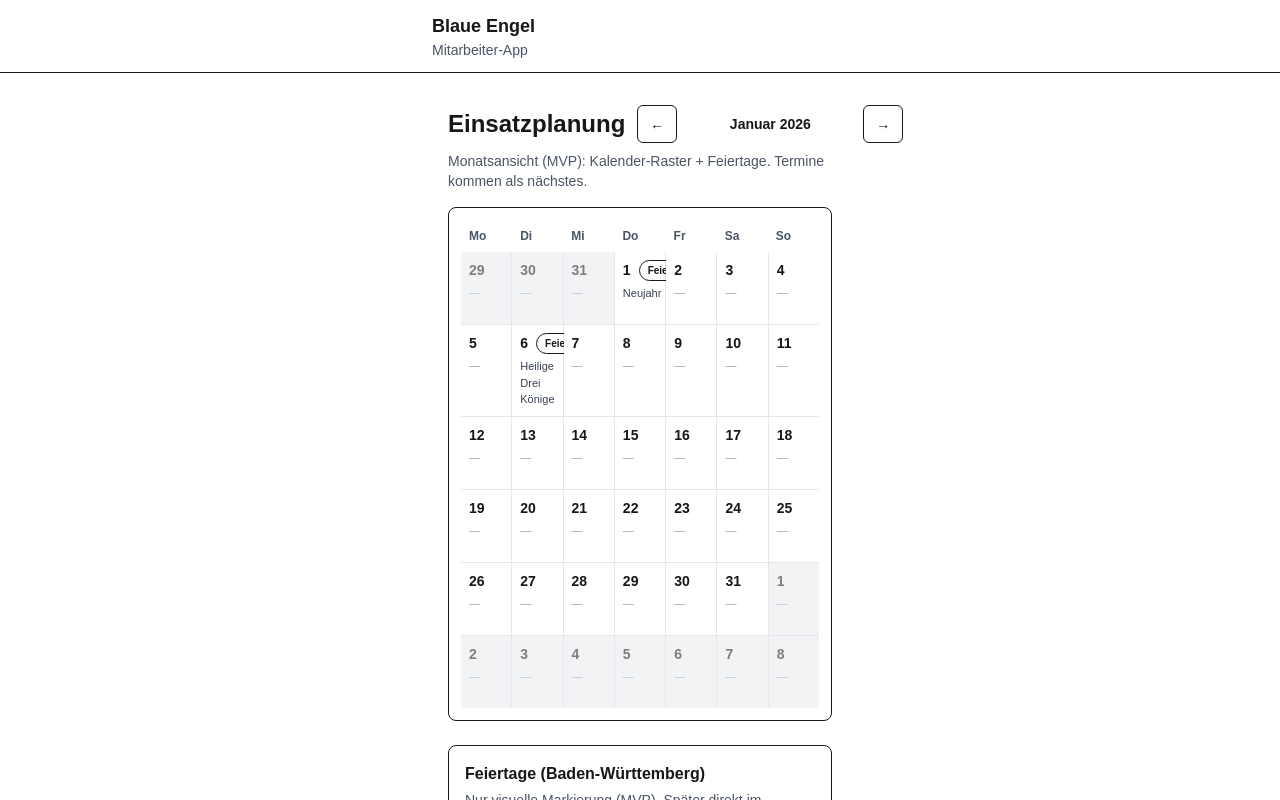
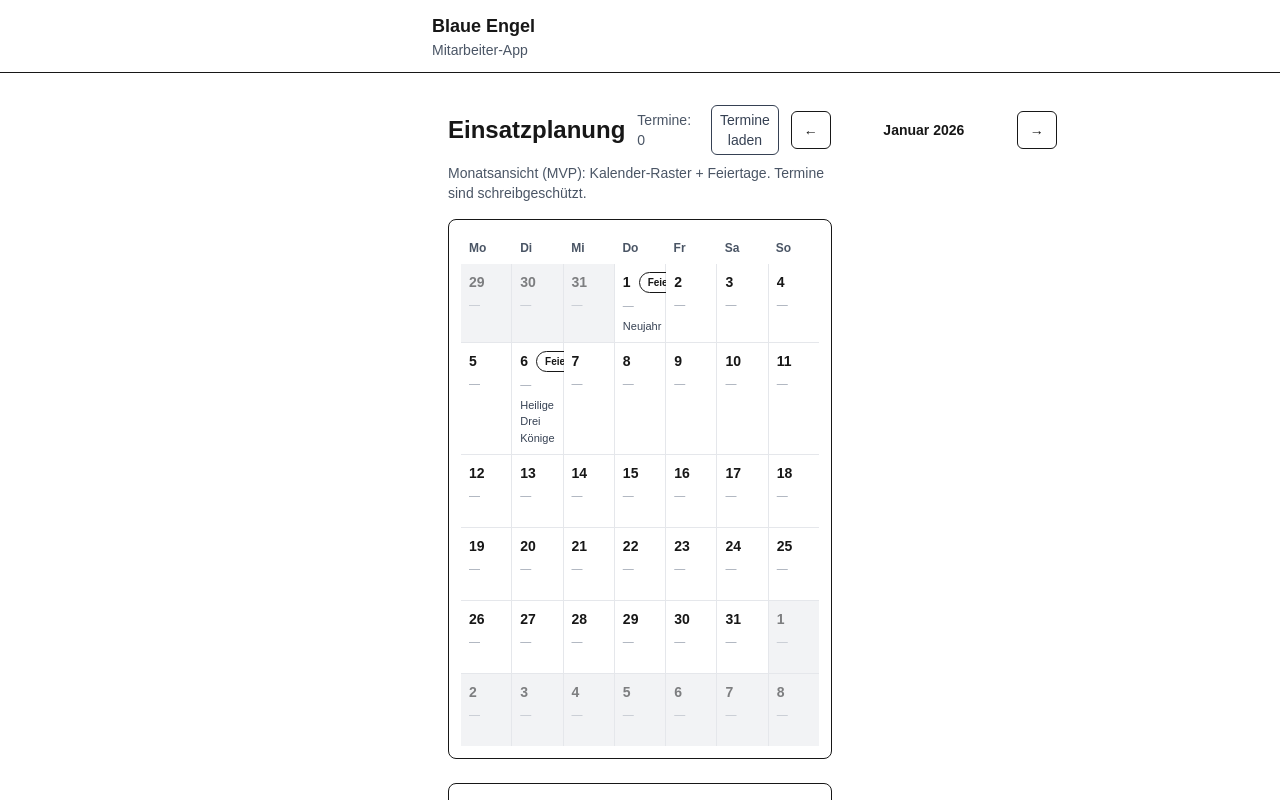
Before and after one commit to Chirhocaesar/blaue-engel-frontend, a Next.js app: page /planner in a window 1280 px wide. Shown: the top 800 px of the page. Built offline with nearby package versions, Linux system fonts and the light colour scheme; no server answers.

Commit message:
Show assignments in planner month grid (read-only)

```diff
--- a/src/app/planner/page.tsx
+++ b/src/app/planner/page.tsx
@@ -1,6 +1,6 @@
 "use client";
 
-import { useMemo, useState } from "react";
+import { useMemo, useState, useEffect } from "react";
 import { getUpcomingBwHolidays, getBwHolidayLabelByIsoDate } from "@/lib/holidays-bw";
 
 function monthLabel(d: Date) {
@@ -41,6 +41,17 @@ function buildMonthGrid(monthStart: Date) {
   return days;
 }
 
+type Assignment = {
+  id: string;
+  startAt: string;
+  endAt: string;
+  customer?: {
+    name?: string;
+    companyName?: string;
+  };
+  customerName?: string;
+};
+
 export default function PlannerPage() {
   const [viewMonth, setViewMonth] = useState(() => {
     const now = new Date();
@@ -50,10 +61,79 @@ export default function PlannerPage() {
   const upcoming = useMemo(() => getUpcomingBwHolidays(new Date(), 6), []);
   const gridDays = useMemo(() => buildMonthGrid(viewMonth), [viewMonth]);
 
+  const [assignmentsByDate, setAssignmentsByDate] = useState<Record<string, Assignment[]>>({});
+  const [loading, setLoading] = useState(false);
+  const [reloadKey, setReloadKey] = useState(0);
+
+  // total assignments count for visible grid
+  const assignmentsCount = useMemo(
+    () => Object.values(assignmentsByDate).reduce((sum, arr) => sum + arr.length, 0),
+    [assignmentsByDate]
+  );
+
+  useEffect(() => {
+    let cancelled = false;
+    if (!gridDays || gridDays.length === 0) return;
+    const start = isoDateLocal(gridDays[0]);
+    const end = isoDateLocal(gridDays[gridDays.length - 1]);
+
+    const controller = new AbortController();
+    setLoading(true);
+
+    (async () => {
+      try {
+        const res = await fetch(`/api/planner/assignments?start=${start}&end=${end}`, {
+          signal: controller.signal,
+        });
+        const data: Assignment[] = res.ok ? await res.json() : [];
+        if (cancelled) return;
+        const map: Record<string, Assignment[]> = {};
+        (data || []).forEach((a) => {
+          // group by local date of startAt
+          const d = new Date(a.startAt);
+          const iso = isoDateLocal(d);
+          if (!map[iso]) map[iso] = [];
+          map[iso].push(a);
+        });
+        // sort assignments by start time per day
+        Object.values(map).forEach((arr) =>
+          arr.sort((a, b) => new Date(a.startAt).getTime() - new Date(b.startAt).getTime())
+        );
+        setAssignmentsByDate(map);
+      } catch (err: any) {
+        if (err.name !== "AbortError" && !cancelled) {
+          setAssignmentsByDate({});
+        }
+      } finally {
+        if (!cancelled) setLoading(false);
+      }
+    })();
+
+    return () => {
+      cancelled = true;
+      controller.abort();
+    };
+  }, [gridDays, reloadKey]);
+
   return (
     <main className="min-h-screen p-4">
-      <div className="flex items-center justify-between gap-3">
-        <h1 className="text-2xl font-semibold">Einsatzplanung</h1>
+      <div className="flex flex-col sm:flex-row sm:items-center sm:justify-between gap-3">
+        <div className="flex items-center gap-3">
+          <h1 className="text-2xl font-semibold">Einsatzplanung</h1>
+
+          <div className="text-sm text-gray-600">
+            <span className="font-medium">Termine:</span> <span>{assignmentsCount}</span>
+          </div>
+
+          <button
+            type="button"
+            className="ml-2 rounded-md border px-2 py-1 text-sm text-gray-700"
+            onClick={() => setReloadKey((k) => k + 1)}
+            aria-label="Termine laden"
+          >
+            {loading ? "Lade..." : "Termine laden"}
+          </button>
+        </div>
 
         <div className="flex items-center gap-2">
           <button
@@ -65,9 +145,7 @@ export default function PlannerPage() {
             ←
           </button>
 
-          <div className="min-w-[170px] text-center text-sm font-semibold">
-            {monthLabel(viewMonth)}
-          </div>
+          <div className="min-w-[170px] text-center text-sm font-semibold">{monthLabel(viewMonth)}</div>
 
           <button
             type="button"
@@ -81,7 +159,7 @@ export default function PlannerPage() {
       </div>
 
       <p className="mt-2 text-sm text-gray-600">
-        Monatsansicht (MVP): Kalender-Raster + Feiertage. Termine kommen als nächstes.
+        Monatsansicht (MVP): Kalender-Raster + Feiertage. Termine sind schreibgeschützt.
       </p>
 
       {/* Month Grid */}
@@ -102,6 +180,8 @@ export default function PlannerPage() {
 
             const iso = isoDateLocal(d);
             const holidayLabel = getBwHolidayLabelByIsoDate(iso);
+
+            const dayAssignments = assignmentsByDate[iso] || [];
 
             return (
               <div
@@ -124,13 +204,45 @@ export default function PlannerPage() {
                   ) : null}
                 </div>
 
-                {holidayLabel ? (
-                  <div className="mt-1 text-[11px] text-gray-700" title={holidayLabel}>
-                    {holidayLabel}
-                  </div>
-                ) : (
-                  <div className="mt-1 text-[11px] text-gray-400">—</div>
-                )}
+                <div className="mt-1">
+                  {dayAssignments.length > 0 ? (
+                    <div className="space-y-1">
+                      {dayAssignments.slice(0, 3).map((a) => {
+                        const start = new Date(a.startAt).toLocaleTimeString("de-DE", {
+                          hour: "2-digit",
+                          minute: "2-digit",
+                        });
+                        const end = new Date(a.endAt).toLocaleTimeString("de-DE", {
+                          hour: "2-digit",
+                          minute: "2-digit",
+                        });
+                        const customerName =
+                          a.customer?.companyName || a.customer?.name || a.customerName || "Kunde";
+                        return (
+                          <div
+                            key={a.id}
+                            className="truncate rounded bg-gray-100 px-1.5 py-0.5 text-[11px] text-gray-800"
+                            title={`${start}–${end} ${customerName}`}
+                          >
+                            {`${start}–${end} ${customerName}`}
+                          </div>
+                        );
+                      })}
+
+                      {dayAssignments.length > 3 && (
+                        <div className="text-[11px] text-gray-600">+{dayAssignments.length - 3} mehr</div>
+                      )}
+                    </div>
+                  ) : (
+                    <div className="text-[11px] text-gray-400">—</div>
+                  )}
+
+                  {holidayLabel ? (
+                    <div className="mt-1 text-[11px] text-gray-700" title={holidayLabel}>
+                      {holidayLabel}
+                    </div>
+                  ) : null}
+                </div>
               </div>
             );
           })}
@@ -140,9 +252,7 @@ export default function PlannerPage() {
       {/* Holiday list (kept for now) */}
       <section className="mt-6 rounded-lg border p-4">
         <h2 className="text-base font-semibold">Feiertage (Baden-Württemberg)</h2>
-        <p className="mt-1 text-sm text-gray-600">
-          Nur visuelle Markierung (MVP). Später direkt im Kalender.
-        </p>
+        <p className="mt-1 text-sm text-gray-600">Nur visuelle Markierung (MVP). Später direkt im Kalender.</p>
 
         {upcoming.length === 0 ? (
           <p className="mt-3 text-sm">Keine weiteren Feiertage gefunden.</p>
```
